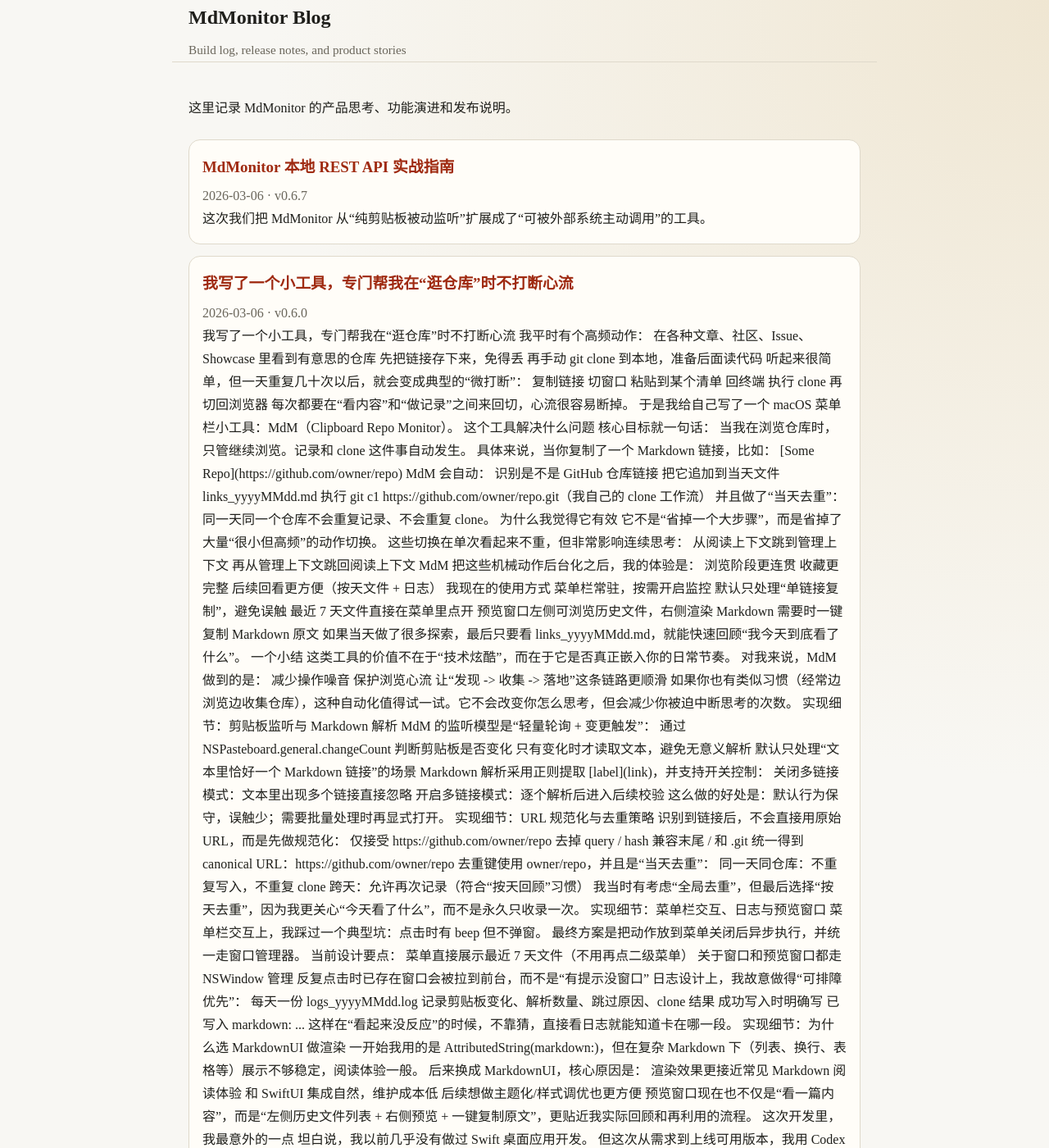
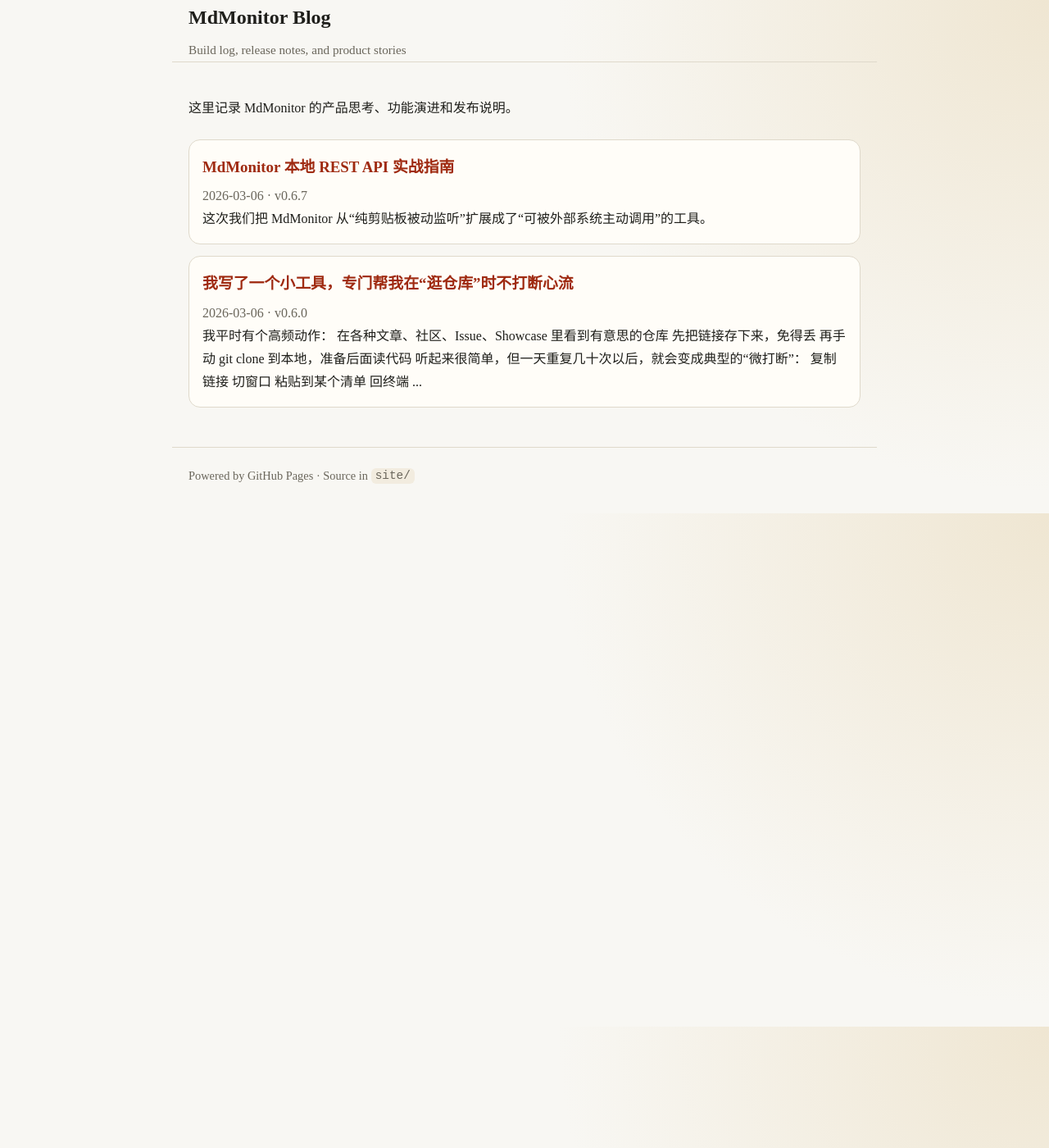
Before and after one commit to etng/MdLinkMonitor, a Jekyll site: the page built from site/index.md, in a window 1280 px wide and 1400 px high. Shown: the whole window at 82% size. Built offline with Jekyll 4.4.1, drawn with Linux system fonts in a browser that asks for light colours; some of the changed text lies outside the part shown.

Commit message:
fix(pages): 🐛 apply post layout and stable excerpts

```diff
--- a/site/_layouts/default.html
+++ b/site/_layouts/default.html
@@ -13,22 +13,7 @@
       <span class="sub">Build log, release notes, and product stories</span>
     </header>
 
-    <main class="shell content">
-      {% if page.layout == 'post' %}
-      <article>
-        <h1>{{ page.title }}</h1>
-        <p class="meta">
-          {{ page.date | date: "%Y-%m-%d" }}
-          {% if page.version %}
-          · Available since <code>{{ page.version }}</code>
-          {% endif %}
-        </p>
-        {{ content }}
-      </article>
-      {% else %}
-      {{ content }}
-      {% endif %}
-    </main>
+    <main class="shell content">{{ content }}</main>
 
     <footer class="shell foot">
       <span>Powered by GitHub Pages · Source in <code>site/</code></span>
--- a/site/_posts/2026-03-06-heartflow.md
+++ b/site/_posts/2026-03-06-heartflow.md
@@ -4,8 +4,6 @@ title: 我写了一个小工具，专门帮我在“逛仓库”时不打断心
 date: 2026-03-06 00:00:00 +0800
 version: v0.6.0
 ---
-
-# 我写了一个小工具，专门帮我在“逛仓库”时不打断心流
 
 我平时有个高频动作：
 
@@ -25,6 +23,8 @@ version: v0.6.0
 每次都要在“看内容”和“做记录”之间来回切，心流很容易断掉。
 
 于是我给自己写了一个 macOS 菜单栏小工具：**MdM（Clipboard Repo Monitor）**。
+
+<!--more-->
 
 ## 这个工具解决什么问题
 
--- a/site/index.md
+++ b/site/index.md
@@ -15,7 +15,7 @@ title: MdMonitor 博客
       · {{ post.version }}
       {% endif %}
     </div>
-    <div>{{ post.excerpt | strip_html }}</div>
+    <div>{{ post.excerpt | strip_html | truncate: 160 }}</div>
   </li>
 {% endfor %}
 </ul>
```
Also changed, not shown: site/_layouts/post.html (added, +13 -0 lines).
